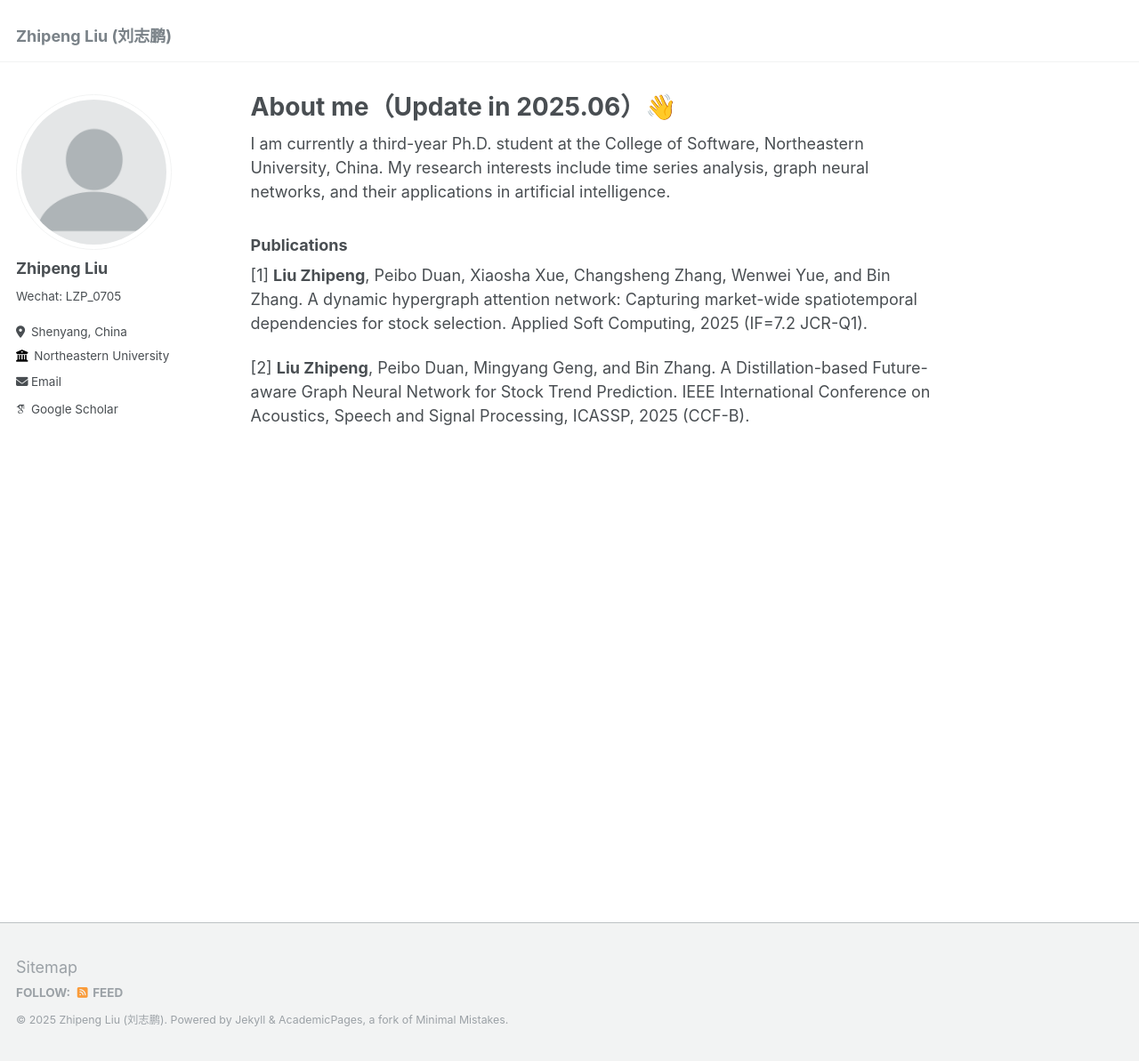
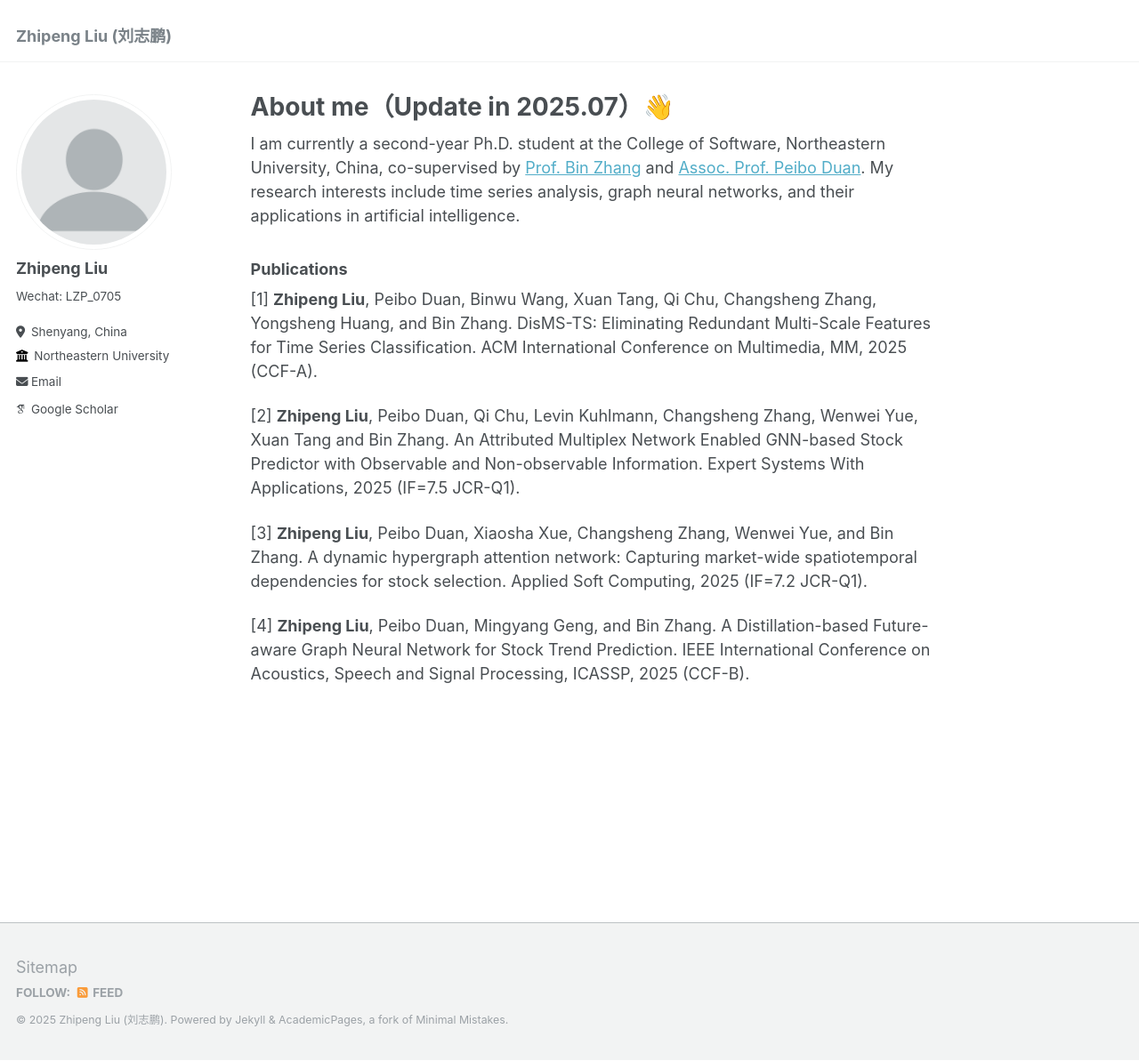
Before and after one commit to ZhipengLiu75/HomePage, a Jekyll site: the page built from _pages/about.md, in a window 1280 px wide and 1193 px high. Shown: the whole window at 89% size. Built offline with Jekyll 4.4.1, drawn with Linux system fonts in a browser that asks for light colours; some web fonts are replaced.

Commit message:
Update about.md
1

```diff
--- a/_pages/about.md
+++ b/_pages/about.md
@@ -1,16 +1,20 @@
 ---
 permalink: /
-title: "About me（Update in 2025.06）👋"
+title: "About me（Update in 2025.07）👋"
 author_profile: true
 redirect_from:
   - /about/
   - /about.html
 ---
 
-I am currently a third-year Ph.D. student at the College of Software, Northeastern University, China. My research interests include time series analysis, graph neural networks, and their applications in artificial intelligence.
+I am currently a second-year Ph.D. student at the College of Software, Northeastern University, China, co-supervised by [Prof. Bin Zhang](http://faculty.neu.edu.cn/zhangbin12/) and [Assoc. Prof. Peibo Duan](http://faculty.neu.edu.cn/sakuragiduan/zh_CN/index.htm). My research interests include time series analysis, graph neural networks, and their applications in artificial intelligence.
 
 
 ### Publications
-[1] **Liu Zhipeng**, Peibo Duan, Xiaosha Xue, Changsheng Zhang, Wenwei Yue, and Bin Zhang. A dynamic hypergraph attention network: Capturing market-wide spatiotemporal dependencies for stock selection. Applied Soft Computing, 2025 (IF=7.2 JCR-Q1).
+[1] **Zhipeng Liu**, Peibo Duan, Binwu Wang, Xuan Tang, Qi Chu, Changsheng Zhang, Yongsheng Huang, and Bin Zhang. DisMS-TS: Eliminating Redundant Multi-Scale Features for Time Series Classification. ACM International Conference on Multimedia, MM, 2025 (CCF-A).
 
-[2] **Liu Zhipeng**, Peibo Duan, Mingyang Geng, and Bin Zhang. A Distillation-based Future-aware Graph Neural Network for Stock Trend Prediction. IEEE International Conference on Acoustics, Speech and Signal Processing, ICASSP, 2025 (CCF-B).
+[2] **Zhipeng Liu**, Peibo Duan, Qi Chu, Levin Kuhlmann, Changsheng Zhang, Wenwei Yue, Xuan Tang and Bin Zhang. An Attributed Multiplex Network Enabled GNN-based Stock Predictor with Observable and Non-observable Information. Expert Systems With Applications, 2025 (IF=7.5 JCR-Q1).
+
+[3] **Zhipeng Liu**, Peibo Duan, Xiaosha Xue, Changsheng Zhang, Wenwei Yue, and Bin Zhang. A dynamic hypergraph attention network: Capturing market-wide spatiotemporal dependencies for stock selection. Applied Soft Computing, 2025 (IF=7.2 JCR-Q1).
+
+[4] **Zhipeng Liu**, Peibo Duan, Mingyang Geng, and Bin Zhang. A Distillation-based Future-aware Graph Neural Network for Stock Trend Prediction. IEEE International Conference on Acoustics, Speech and Signal Processing, ICASSP, 2025 (CCF-B).
```
